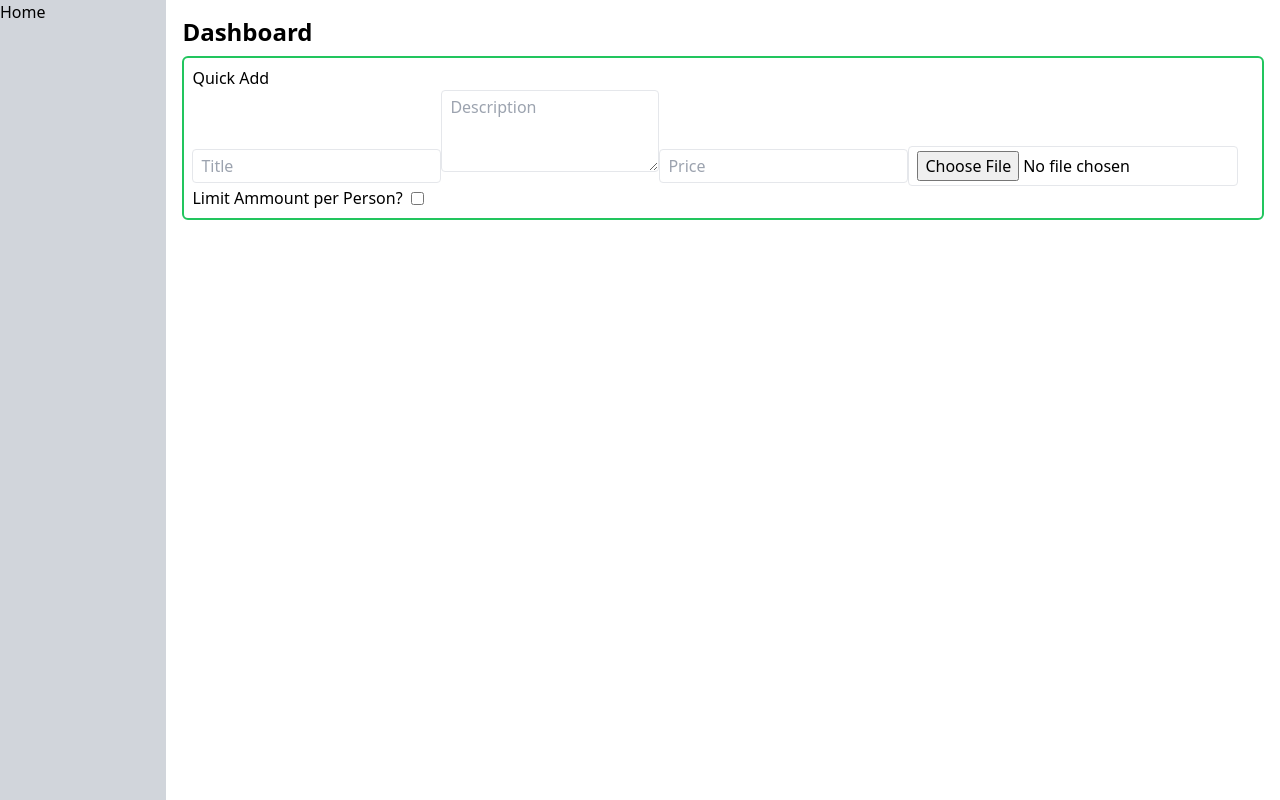
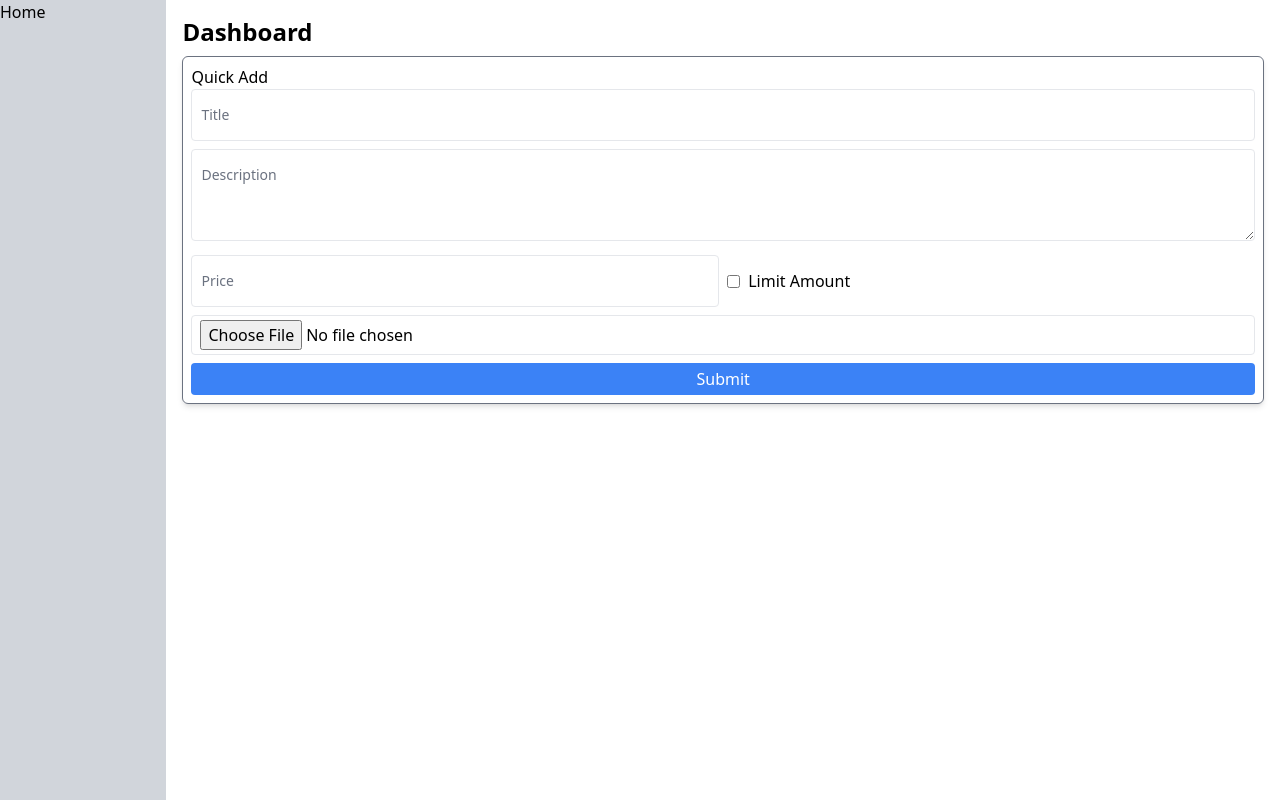
Before and after one commit to briannelson95/bread-by-brian, a Next.js app: page /admin in a window 1280 px wide. Built offline with nearby package versions, Linux system fonts and the light colour scheme; no server answers.

Commit message:
connected form to db

```diff
--- a/components/admin/QuickAdd.tsx
+++ b/components/admin/QuickAdd.tsx
@@ -1,59 +1,160 @@
 "use client"
-import React, { useState } from 'react'
+import { supabase } from '@/supabase/lib/supabaseClient';
+import React, { useState } from 'react';
 
 export default function QuickAdd() {
     const [isLimit, setIsLimit]: any = useState(false);
+
+    const [title, setTitle] = useState('');
+    const [desc, setDesc] = useState('');
+    const [price, setPrice]: any = useState(null);
+    const [limit, setLimit]: any = useState(null);
+    const [image, setImage]: any = useState(null);
+
+    const [isUploading, setIsUploading] = useState(false);
+
 
     const handleCheck = (e: any) => {
         setIsLimit(!isLimit)
     }
 
+    const addPhoto = async (e: any) => {
+        const upload = e.target.files;
+        if (upload.length > 0) {
+            setIsUploading(true);
+            const file = upload[0];
+            const newName = Date.now() + file.name;
+
+            const result = await supabase.storage.from('photos')
+                .upload(newName, file)
+            if (result.data) {
+                const url = process.env.NEXT_PUBLIC_SUPABASE_URL + '/storage/v1/object/public/photos/' + result.data.path;
+                setImage(url)
+            } else {
+                console.log(result)
+            }
+            setIsUploading(false)
+        }
+    }
+
+    const handleSubmit = () => {
+        supabase.from('products')
+            .insert({
+                title,
+                desc,
+                price,
+                limit,
+                image
+            })
+            .then(result => {
+                if (!result.error) {
+                    setTitle('');
+                    setDesc('');
+                    setPrice(null);
+                    setLimit(null);
+                    setImage(null);
+                }
+            })
+    }
+
     return (
-        <section className='w-full border-2 border-green-500 rounded-md p-2'>
+        <section className='w-full border border-gray-500 rounded-md p-2 shadow-md'>
             <h2>Quick Add</h2>
-            <form>
+            <form className='flex flex-col gap-2 relative'>
+                <div className="relative">
                     <input
-                    type='text'
-                    className='border rounded px-2 py-1'
-                    placeholder='Title'
+                        type="text"
+                        id="title"
+                        className="rounded px-2.5 pb-2.5 pt-5 w-full text-sm border appearance-none dark:focus:border-blue-500 focus:outline-none focus:ring-0 focus:border-blue-600 peer"
+                        placeholder=" "
+                        onChange={(e: any) => setTitle(e.target.value)}
+                        required
                     />
+                    <label
+                        htmlFor="title"
+                        className="absolute text-sm text-gray-500 duration-300 transform -translate-y-4 scale-75 top-4 z-10 origin-[0] start-2.5 peer-focus:text-blue-600 peer-placeholder-shown:scale-100 peer-placeholder-shown:translate-y-0 peer-focus:scale-75 peer-focus:-translate-y-4 rtl:peer-focus:translate-x-1/4 rtl:peer-focus:left-auto"
+                    >
+                        Title
+                    </label>
+                </div>
+                <div className='relative'>
                     <textarea
                         rows={3}
-                    className='border rounded px-2 py-1'
-                    placeholder='Description'
+                        className='border rounded px-2.5 pb-2.5 pt-5 w-full text-sm appearance-none focus:outline-none focus:ring-0 focus:border-blue-600 peer'
+                        placeholder=' '
+                        id='description'
+                        onChange={(e: any) => setDesc(e.target.value)}
                     />
+                    <label
+                        htmlFor='description'
+                        className="absolute text-sm text-gray-500 duration-300 transform -translate-y-4 scale-75 top-4 z-10 origin-[0] start-2.5 peer-focus:text-blue-600 peer-placeholder-shown:scale-100 peer-placeholder-shown:translate-y-0 peer-focus:scale-75 peer-focus:-translate-y-4 rtl:peer-focus:translate-x-1/4 rtl:peer-focus:left-auto"
+                    >
+                        Description
+                    </label>
+                </div>
+                <fieldset className='grid grid-cols-2 gap-2'>
+                    <div className='relative'>
                         <input
                             type='number'
-                    className='border rounded px-2 py-1'
-                    placeholder='Price'
+                            className='border rounded px-2.5 pb-2.5 pt-5 w-full text-sm appearance-none focus:outline-none focus:ring-0 focus:border-blue-600 peer'
+                            placeholder=' '
+                            id='price'
+                            onChange={(e: any) => setPrice(e.target.value)}
+                            required
                         />
-                <input
-                    type='file'
-                    className='border rounded px-2 py-1'
-                    placeholder='Image'
-                />
-                <fieldset className='flex gap-2 items-center'>
-                    <label htmlFor='limit'>
-                        Limit Ammount per Person?
+                        <label
+                            htmlFor='price'
+                            className="absolute text-sm text-gray-500 duration-300 transform -translate-y-4 scale-75 top-4 z-10 origin-[0] start-2.5 peer-focus:text-blue-600 peer-placeholder-shown:scale-100 peer-placeholder-shown:translate-y-0 peer-focus:scale-75 peer-focus:-translate-y-4 rtl:peer-focus:translate-x-1/4 rtl:peer-focus:left-auto"
+                        >
+                            Price
                         </label>
+                    </div>
+                    <div className='grid grid-cols-4 gap-2'>
+                        <div className='flex gap-2 items-center'>
                             <input
                                 type='checkbox'
                                 id='limit'
                                 onChange={handleCheck}
                                 checked={isLimit}
                             />
+                            <label htmlFor='limit'>
+                                Limit Amount
+                            </label>
+                        </div>
+                        {isLimit && (
+                            <div className="relative col-span-3">
+                                <input
+                                    type="text"
+                                    id="limit"
+                                    className="rounded px-2.5 pb-2.5 pt-5 w-full text-sm border appearance-none dark:focus:border-blue-500 focus:outline-none focus:ring-0 focus:border-blue-600 peer"
+                                    placeholder=" "
+                                    onChange={(e: any) => setLimit(e.target.value)}
+                                />
+                                <label
+                                    htmlFor="limit"
+                                    className="absolute text-sm text-gray-500 duration-300 transform -translate-y-4 scale-75 top-4 z-10 origin-[0] start-2.5 peer-focus:text-blue-600 peer-placeholder-shown:scale-100 peer-placeholder-shown:translate-y-0 peer-focus:scale-75 peer-focus:-translate-y-4 rtl:peer-focus:translate-x-1/4 rtl:peer-focus:left-auto"
+                                >
+                                    Amount
+                                </label>
+                        </div>
+                        )}
+                    </div>
                 </fieldset>
-                {isLimit && (
-                    <fieldset className={``}>
+
                 <input
-                            type='number'
+                    type='file'
                     className='border rounded px-2 py-1'
-                            placeholder='Amount'
-                            required={isLimit}
+                    placeholder='Image'
+                    onChange={addPhoto}
+                    required
                 />
-                    </fieldset>
-                )}
 
+                <button
+                    onClick={handleSubmit}
+                    className='bg-blue-500 rounded px-2 py-1 text-white font-medium'
+                >
+                    Submit
+                </button>
             </form>
         </section>
     )
```
Lines whose indentation alone changed are shown as unchanged.
